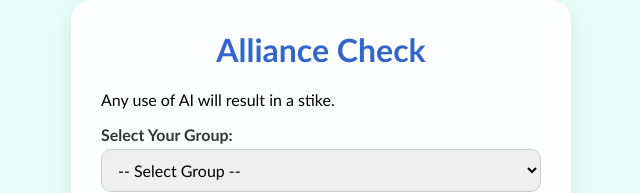
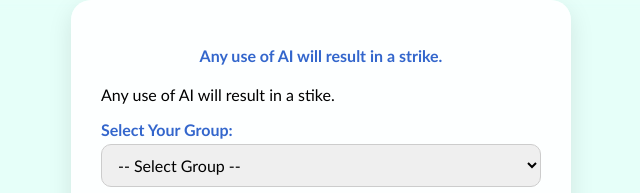
Before and after one commit to GlidewaysFlyingTo150/Affilate-Check-in, a plain HTML site: page index.html in a window 1280 px wide. Shown: the top 193 px of the page, without its empty margins (319-959 px from the left). Drawn offline with Linux system fonts and the light colour scheme.

Commit message:
Update index.html

```diff
--- a/index.html
+++ b/index.html
@@ -9,7 +9,7 @@
       --primary: #00c7a5;
       --accent: #3366cc;
       --bg: #e6fff9;
-      --text: #333;
+      --text: #3366cc;
       --card: rgba(255, 255, 255, 0.9);
     }
 
@@ -46,8 +46,15 @@
       margin-top: 0;
       text-align: center;
       font-size: 2rem;
-      color: var(--accent);
+      color: var(--primary);
     }
+
+    .warning {
+  text-align: center;
+  color: var(--text);
+  font-weight: bold;
+  margin-bottom: 20px;
+}
 
     label {
       font-weight: bold;
@@ -128,7 +135,7 @@
 </head>
 <body>
   <div class="card">
-    <h1>Alliance Check</h1>
+    <p class="warning">Any use of AI will result in a strike.</p>
     <p>Any use of AI will result in a stike.</p>
     <form id="allianceForm">
       <label for="group">Select Your Group:</label>
```
